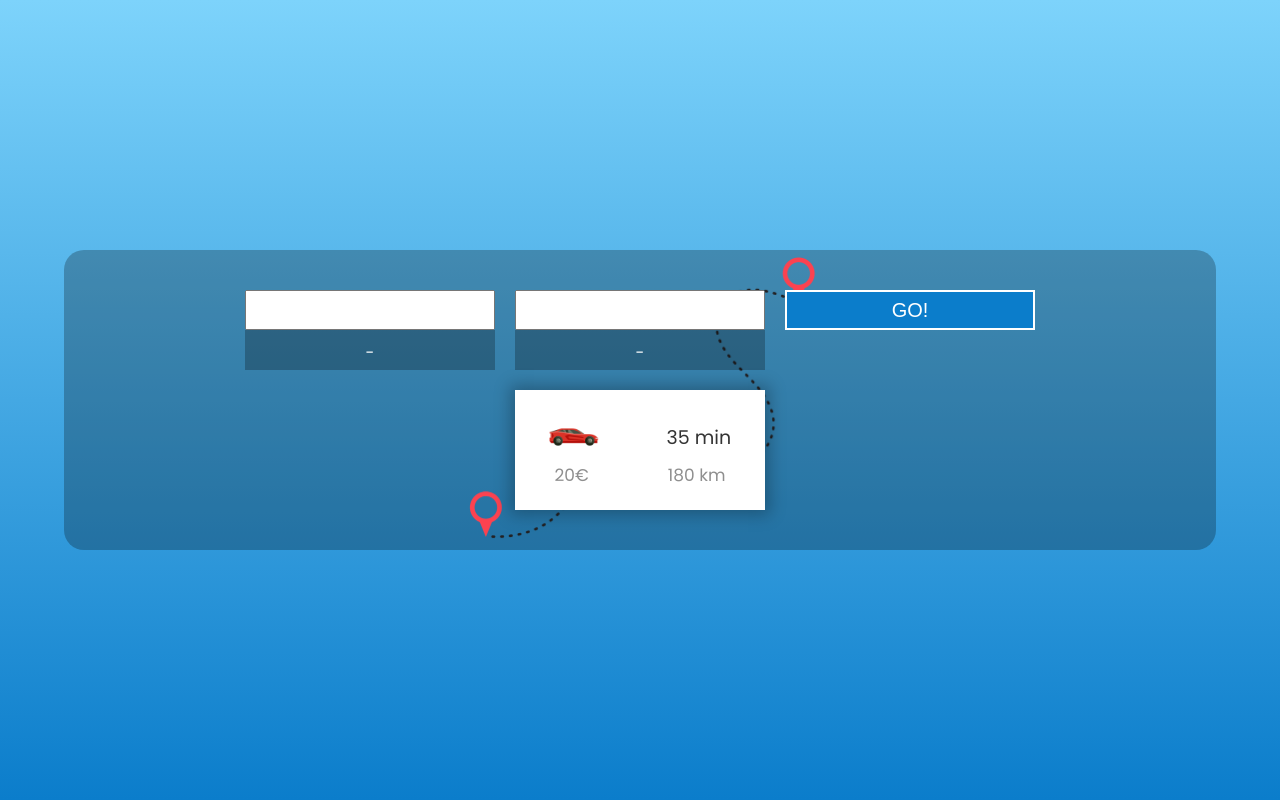
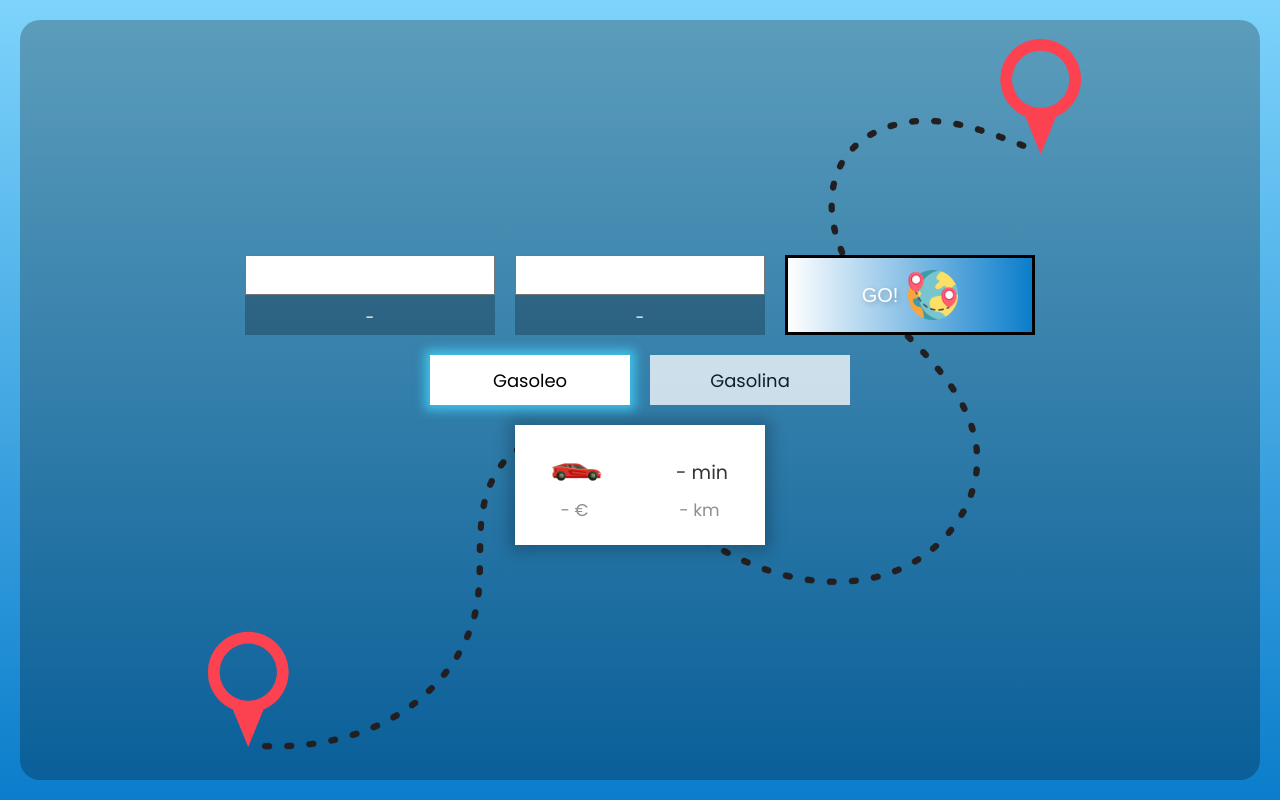
Before and after one commit to ccorreasdev/calculadora_combustible, a plain HTML site: page index.html in a window 1280 px wide. Drawn offline with Linux system fonts and the light colour scheme.

Commit message:
Adding fuel selection

```diff
--- a/assets/css/styles.css
+++ b/assets/css/styles.css
@@ -33,13 +33,14 @@ html {
 
 .layout {
   width: 100%;
-  min-height: 100vh;
+  min-height: 100dvh;
   background: linear-gradient(0deg, var(--bg-color-2), var(--bg-color-1));
   display: flex;
   flex-direction: column;
   justify-content: center;
   align-items: center;
   gap: 1rem;
+  padding: 2rem;
 }
 
 .layout__title {
@@ -49,9 +50,9 @@ html {
 }
 
 .location__layout {
-  width: 90%;
+  width: 100%;
   border-radius: 20px;
-  height: 300px;
+  height: calc(100dvh - 4rem);
   display: flex;
   flex-direction: column;
   justify-content: center;
@@ -64,11 +65,28 @@ html {
   background-color: rgba(0, 0, 0, 0.25);
 }
 
+.location__layout--ok {
+  width: 100%;
+  border-radius: 20px;
+  height: calc(100dvh - 4rem);
+  display: flex;
+  flex-direction: column;
+  justify-content: center;
+  align-items: center;
+  gap: 2rem;
+  background-image: url("../img/path_ok.png");
+  background-position: center;
+  background-repeat: no-repeat;
+  background-size: contain;
+  background-color: rgba(0, 0, 0, 0.25);
+}
+
 .start__input {
   width: 250px;
   height: 40px;
   font-size: 1.8rem;
   text-align: center;
+  transition: all 300ms ease-in-out;
 }
 
 .end__input {
@@ -76,17 +94,46 @@ html {
   height: 40px;
   font-size: 1.8rem;
   text-align: center;
+  transition: all 300ms ease-in-out;
+}
+
+.input--error {
+  background-color: #c51717;
+  color: white;
 }
 
 .button__go {
   width: 250px;
-  height: 40px;
-  background-color: #0b7dcb;
+  height: 80px;
+  background: linear-gradient(90deg, white, #0b7dcb);
   border: none;
   color: white;
+  text-shadow: 2px 2px 5px rgba(0, 0, 0, 0.25);
   font-size: 2rem;
   cursor: pointer;
-  border: solid 2px white;
+  display: flex;
+  flex-direction: row;
+  justify-content: center;
+  align-items: center;
+  gap: 1rem;
+  transition: all 300ms ease-in-out;
+  border: solid 3px black;
+}
+
+.button__go:hover {
+  border: solid 3px white;
+  color: black;
+}
+
+.button__img-container {
+  width: 50px;
+  height: 50px;
+  overflow: hidden;
+}
+
+.button__img {
+  width: 100%;
+  height: 100%;
 }
 
 .location__img {
@@ -108,6 +155,41 @@ html {
   display: flex;
   flex-direction: row;
   gap: 2rem;
+}
+
+.location__middle {
+  width: 100%;
+  display: flex;
+  flex-direction: row;
+  justify-content: center;
+  align-items: center;
+  gap: 2rem;
+}
+
+.fuel__gasoleo,
+.fuel__gasolina {
+  width: 200px;
+  height: 50px;
+  background-color: white;
+  display: flex;
+  flex-direction: row;
+  justify-content: center;
+  align-items: center;
+  font-size: 1.8rem;
+  cursor: pointer;
+  transition: all 200ms ease-in-out;
+  opacity: 0.75;
+  border: solid 4px transparent;
+}
+
+.fuel__gasoleo:hover,
+.fuel__gasolina:hover {
+  border: solid 4px rgba(67, 217, 255, 1);
+}
+
+.fuel--active {
+  box-shadow: 0px 0px 10px 5px rgba(67, 217, 255, 0.75);
+  opacity: 1;
 }
 
 .path__layout {
--- a/assets/js/script.js
+++ b/assets/js/script.js
@@ -9,8 +9,33 @@ const endCoord = document.querySelector("#end-coord");
 const pathDistance = document.querySelector("#path-distance");
 const pathTime = document.querySelector("#path-time");
 const pathPrice = document.querySelector("#path-price");
+const locationLayout = document.querySelector("#location-layout");
+const fuelGasoleo = document.querySelector("#fuel-gasoleo");
+const fuelGasolina = document.querySelector("#fuel-gasolina")
+
+
+fuelGasoleo.addEventListener("click", (e) => {
+    fuelGasoleo.classList.add("fuel--active");
+    fuelGasolina.classList.remove("fuel--active");
+});
+
+fuelGasolina.addEventListener("click", (e) => {
+    fuelGasoleo.classList.remove("fuel--active");
+    fuelGasolina.classList.add("fuel--active");
+});
 
 buttonGo.addEventListener("click", async (e) => {
+
+    const startPath = startInput.value;
+    const endPath = endInput.value;
+
+    if (startPath && endPath) {
+
+        locationLayout.classList.remove("location__layout");
+        locationLayout.classList.add("location__layout--ok");
+
+        startInput.classList.remove("input--error");
+        endInput.classList.remove("input--error");
 
         pathTime.innerHTML = ` <div class="loading">
         <div class="loading__dot-1"></div>
@@ -29,9 +54,6 @@ buttonGo.addEventListener("click", async (e) => {
         <div class="loading__dot-2"></div>
         <div class="loading__dot-3"></div>
     </div>`;
-
-    const startPath = startInput.value;
-    const endPath = endInput.value;
 
         console.log(startPath, endPath);
 
@@ -65,6 +87,16 @@ buttonGo.addEventListener("click", async (e) => {
 
         const fuelPrice = ((pathData.distances / 1000) * 4 / 100) * parseFloat(station[0]["Precio Gasoleo A"].replace(",", "."));
         pathPrice.innerHTML = fuelPrice.toFixed(2) + " €";
+
+    } else {
+        startInput.classList.add("input--error");
+        endInput.classList.add("input--error");
+
+        locationLayout.classList.add("location__layout");
+        locationLayout.classList.remove("location__layout--ok");
+    }
+
+
 
 
 })
--- a/index.html
+++ b/index.html
@@ -11,7 +11,7 @@
 
 <body>
     <main class="layout">
-        <section class="location__layout">
+        <section id="location-layout" class="location__layout">
             <div class="location__top">
                 <div class="start__location">
                     <input id="start-input" class="start__input" type="text">
@@ -22,26 +22,29 @@
                     <div id="end-coord" class="location__coord">-</div>
                 </div>
                 <div class="go__location">
-                    <button id="button-go" class="button__go">GO!</button>
+
+                    <button id="button-go" class="button__go">GO!<div class="button__img-container">
+                            <img class="button__img" src="./assets/img/destination.png" alt="destination">
+                        </div></button>
                 </div>
+            </div>
+
+            <div class="location__middle">
+                <div id="fuel-gasoleo" class="fuel__gasoleo fuel--active">Gasoleo</div>
+                <div id="fuel-gasolina" class="fuel__gasolina">Gasolina</div>
             </div>
 
             <div class="location__bottom">
                 <section class="card__layout">
-                    <!-- <div class="loading">
-                        <div class="loading__dot-1"></div>
-                        <div class="loading__dot-2"></div>
-                        <div class="loading__dot-3"></div>
-                    </div> -->
                     <div class="card__top">
                         <div class="card__img-container">
                             <img class="card__img" src="./assets/img/car.png" alt="car">
                         </div>
-                        <div id="path-time" class="card__time">35 min</div>
+                        <div id="path-time" class="card__time">- min</div>
                     </div>
                     <div class="card__bottom">
-                        <div id="path-price" class="card__distance">20€</div>
-                        <div id="path-distance" class="card__distance">180 km</div>
+                        <div id="path-price" class="card__distance"> - €</div>
+                        <div id="path-distance" class="card__distance">- km</div>
                     </div>
                 </section>
             </div>
```
Also changed, not shown: assets/img/destination.png (added), assets/img/path_ok.png (added). Lines whose indentation alone changed are shown as unchanged.
